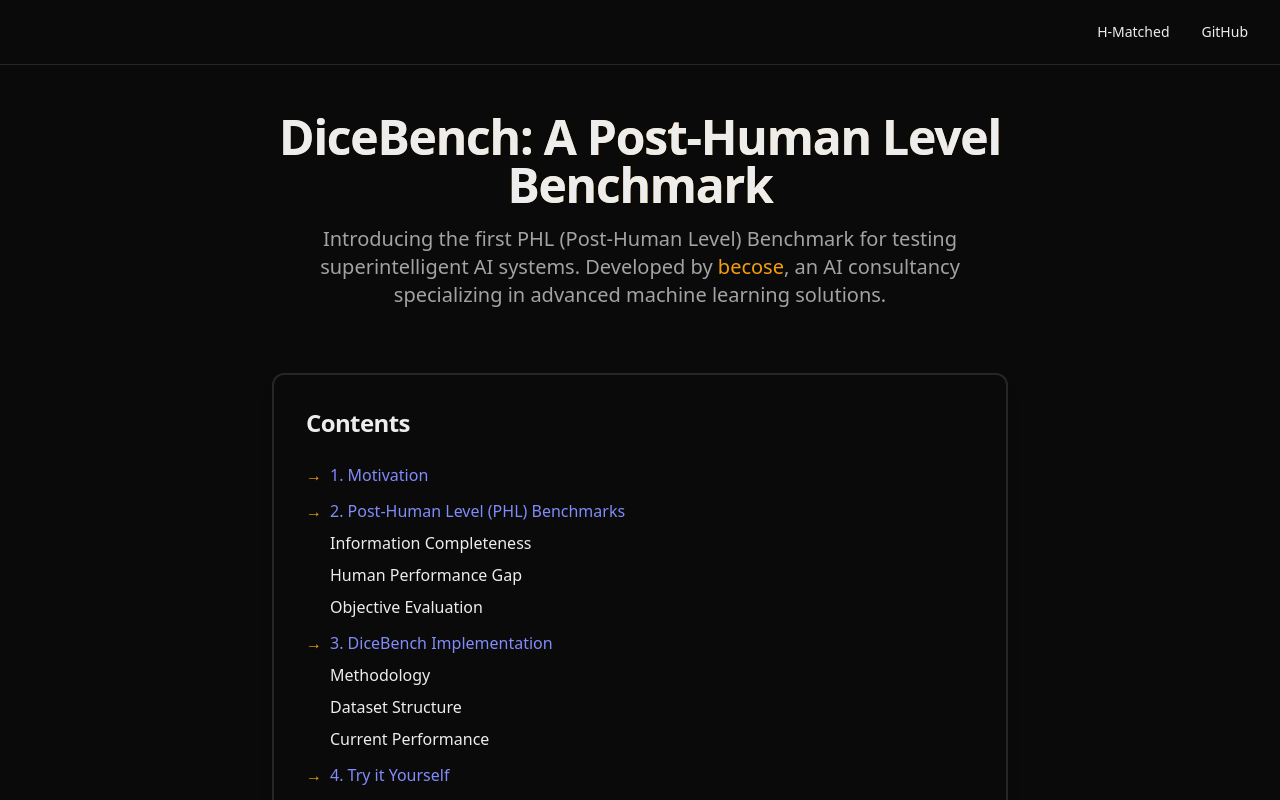
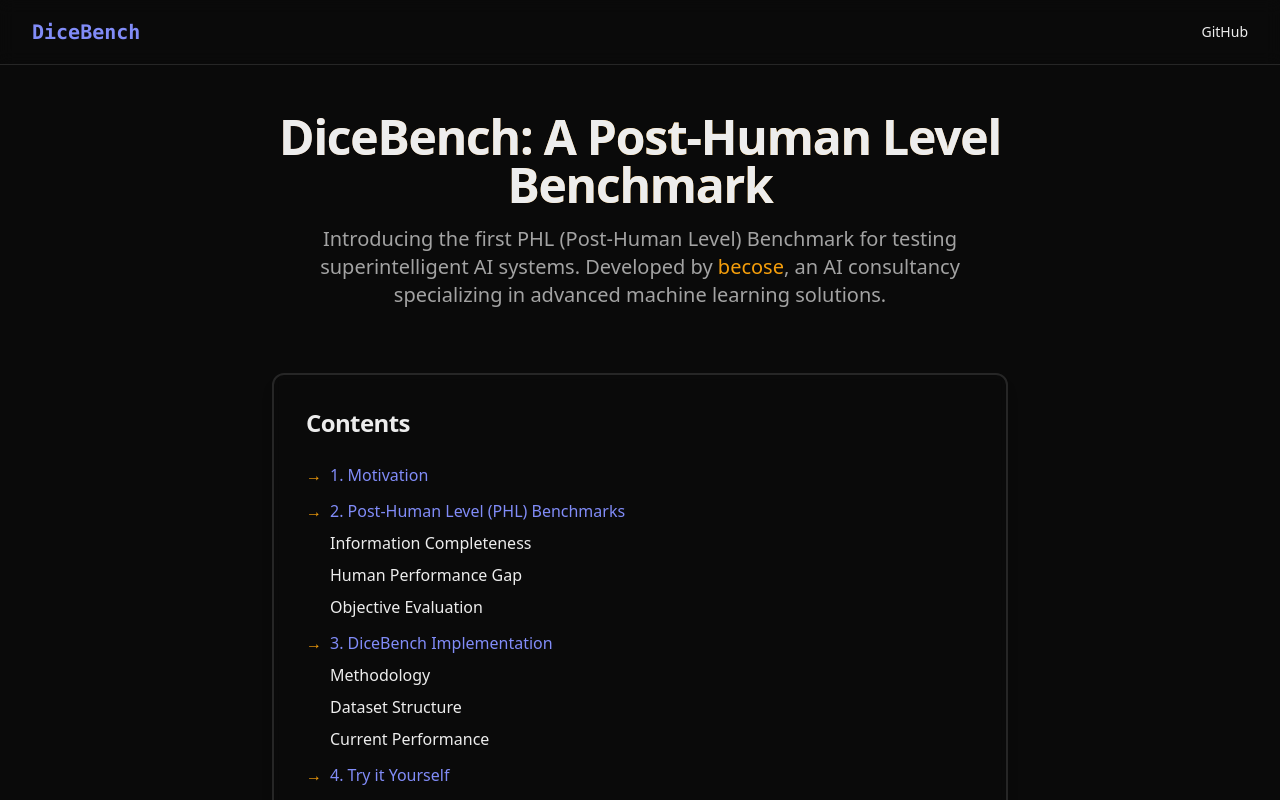
Before and after one commit to mrconter1/dice-bench, a Next.js app: page / in a window 1280 px wide. Shown: the top 800 px of the page. Built offline with nearby package versions, Linux system fonts and the light colour scheme.

Commit message:
Fix nav header

```diff
--- a/src/components/layout/site-header.tsx
+++ b/src/components/layout/site-header.tsx
@@ -6,25 +6,11 @@
       <div className="container flex h-16 items-center">
         <Link
           href="/"
-          className="relative font-mono text-lg font-bold bg-gradient-to-r from-primary via-accent to-primary bg-300% bg-clip-text text-transparent animate-gradient group"
+          className="relative font-mono text-xl font-bold text-primary hover:text-accent transition-colors"
         >
-          <span className="relative">
-            DiceBench
-            <span className="absolute -bottom-px left-0 w-full h-px bg-gradient-to-r from-primary/0 via-accent/70 to-primary/0 opacity-0 group-hover:opacity-100 transition-opacity"></span>
-          </span>
+          DiceBench
         </Link>
         <nav className="ml-auto flex items-center gap-8">
-          <Link
-            href="https://h-matched.vercel.app/"
-            className="relative text-primary/80 hover:text-accent transition-colors text-sm group"
-            target="_blank"
-            rel="noopener noreferrer"
-          >
-            <span className="relative">
-              H-Matched
-              <span className="absolute -bottom-px left-0 w-full h-px bg-gradient-to-r from-accent/0 via-accent to-accent/0 opacity-0 group-hover:opacity-100 transition-opacity"></span>
-            </span>
-          </Link>
           <a
             href="https://github.com/mrconter1/dice-bench"
             className="relative text-primary/80 hover:text-accent transition-colors text-sm group"
```
